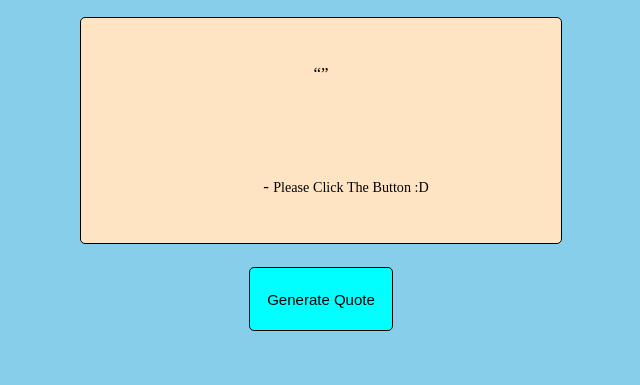
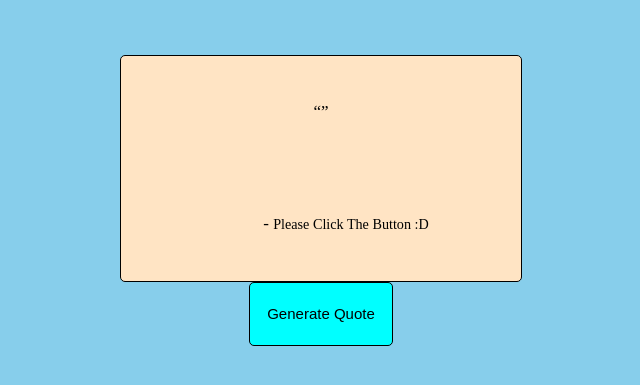
Before and after one commit to SkilltonXD/Quote-Generator, a plain HTML site: page index.html in a window 1280 px wide. Shown: the part 63-448 px from the top of the page, without its empty margins (319-959 px from the left). Drawn offline with Linux system fonts and the light colour scheme.

Commit message:
Add files via upload

```diff
--- a/style.css
+++ b/style.css
@@ -11,9 +11,7 @@
     height: auto;
     margin-left: 5%;
     margin-right: 5;
-    display: grid;
     grid-template-rows: 80px 250px 0% 0%;
-    justify-content: center;
 }
 .title {
     display: grid;
@@ -26,7 +24,7 @@
     background-color: bisque;
     border-radius: 5px;
     border: 1px solid black;
-    width: 60vh; height: 225px;
+    width: 50vh; height: 225px;
     justify-content: center;
     display: grid;
     align-items: center;
```
